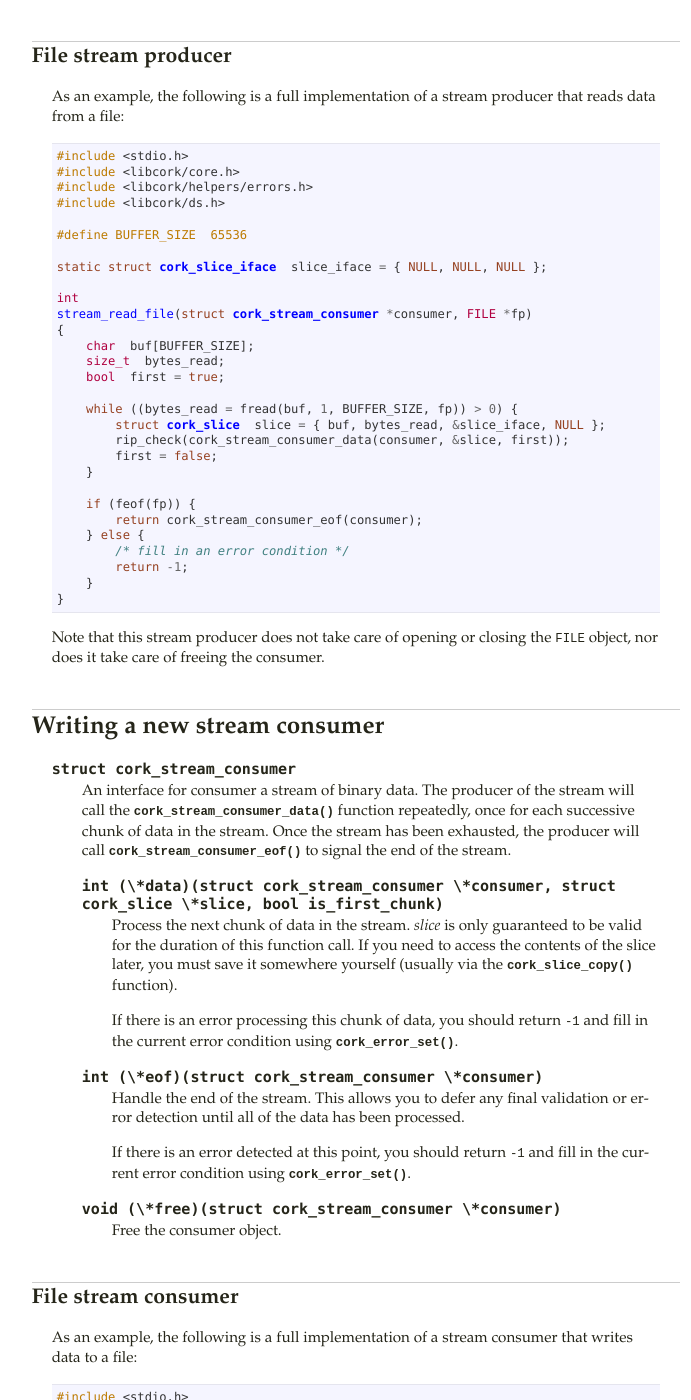
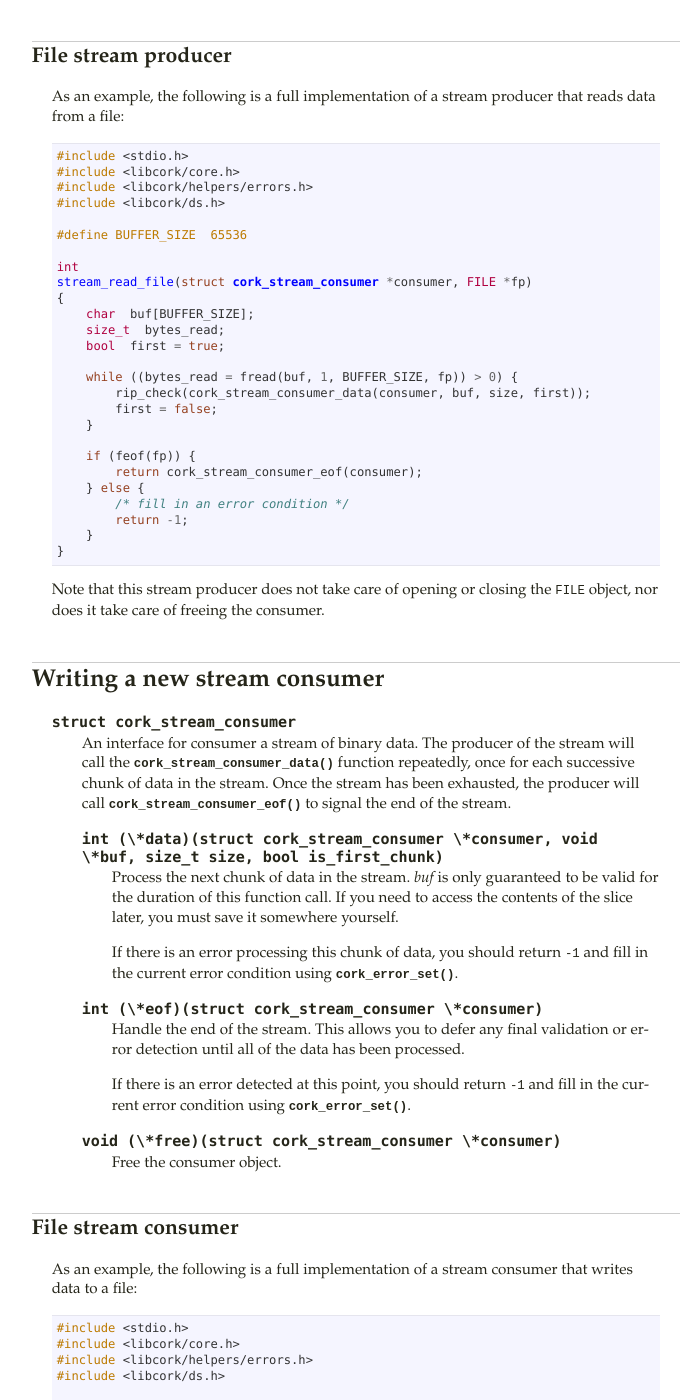
Before and after one commit to dcreager/libcork, a Sphinx documentation site: the page built from docs/stream.rst, in a window 1280 px wide and 1400 px high, scrolled down 698 px. Shown: the whole window, without its empty margins (297-988 px from the left). Built offline with Sphinx 7.4.7, drawn with Linux system fonts in a browser that asks for light colours; the version number could not be read and is left out; some of the changed text lies outside the part shown.

Commit message:
Don't use slices in stream consumer API
You now use a raw pointer and size_t to pass in the next chunk of data
to a cork_stream_consumer.  This is a simpler API, and most stream
consumers that need to copy the data will end up doing something more
complex than a simple cork_slice_copy.

```diff
--- a/docs/stream.rst
+++ b/docs/stream.rst
@@ -25,13 +25,13 @@ condition if the stream of data is malformed.  If possible, the stream
 producer can try to recover from the error condition, but more often,
 the stream producer will simply pass the error back up to its caller.
 
-.. function:: int cork_stream_consumer_data(struct cork_stream_consumer \*consumer, struct cork_slice \*slice, bool is_first_chunk)
+.. function:: int cork_stream_consumer_data(struct cork_stream_consumer \*consumer, const void \*buf, size_t size, bool is_first_chunk)
 
    Send the next chunk of data into a stream consumer.  You only have to
-   ensure that *slice* is valid for the duration of this function call;
+   ensure that *buf* is valid for the duration of this function call;
    the stream consumer is responsible for saving a copy of the data if
    it needs to be processed later.  In particular, this means that it's
-   perfectly safe for *slice* to refer to a stack-allocated memory
+   perfectly safe for *buf* to refer to a stack-allocated memory
    region.
 
 .. function:: int cork_stream_consumer_eof(struct cork_stream_consumer \*consumer)
@@ -57,8 +57,6 @@ producer that reads data from a file::
 
   #define BUFFER_SIZE  65536
 
-  static struct cork_slice_iface  slice_iface = { NULL, NULL, NULL };
-
   int
   stream_read_file(struct cork_stream_consumer *consumer, FILE *fp)
   {
@@ -67,8 +65,7 @@ producer that reads data from a file::
       bool  first = true;
 
       while ((bytes_read = fread(buf, 1, BUFFER_SIZE, fp)) > 0) {
-          struct cork_slice  slice = { buf, bytes_read, &slice_iface, NULL };
-          rip_check(cork_stream_consumer_data(consumer, &slice, first));
+          rip_check(cork_stream_consumer_data(consumer, buf, size, first));
           first = false;
       }
 
@@ -95,13 +92,12 @@ Writing a new stream consumer
    stream.  Once the stream has been exhausted, the producer will call
    :c:func:`cork_stream_consumer_eof()` to signal the end of the stream.
 
-   .. member:: int (\*data)(struct cork_stream_consumer \*consumer, struct cork_slice \*slice, bool is_first_chunk)
+   .. member:: int (\*data)(struct cork_stream_consumer \*consumer, void \*buf, size_t size, bool is_first_chunk)
 
-      Process the next chunk of data in the stream.  *slice* is only
+      Process the next chunk of data in the stream.  *buf* is only
       guaranteed to be valid for the duration of this function call.  If
       you need to access the contents of the slice later, you must save
-      it somewhere yourself (usually via the :c:func:`cork_slice_copy()`
-      function).
+      it somewhere yourself.
 
       If there is an error processing this chunk of data, you should
       return ``-1`` and fill in the current error condition using
@@ -141,15 +137,14 @@ consumer that writes data to a file::
 
   static int
   file_consumer_data(struct cork_stream_consumer *vself,
-                     struct cork_slice *slice, bool is_first)
+                     void *buf, size_t size, bool is_first)
   {
       struct file_consumer  *self =
           cork_container_of(vself, struct file_consumer, parent);
-      size_t  bytes_written =
-          fwrite(slice->buf, 1, slice->size, self->fp);
+      size_t  bytes_written = fwrite(buf, 1, size, self->fp);
       /* If there was an error writing to the file, then signal this to
        * the producer */
-      if (bytes_written == slice->size) {
+      if (bytes_written == size) {
           return 0;
       } else {
           /* fill in an error condition */
```
Also changed, not shown: 3 other files.
